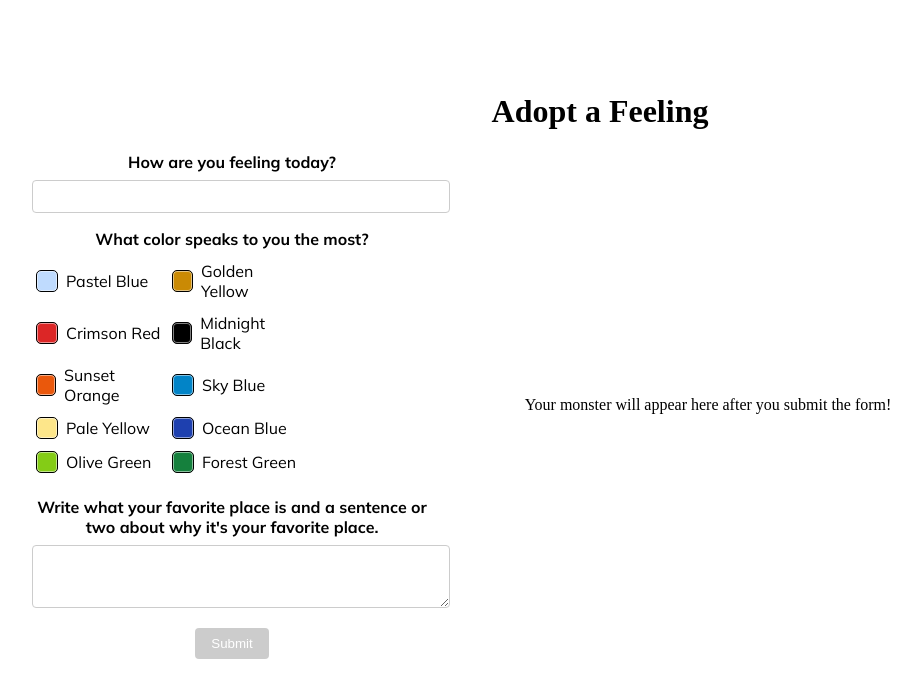
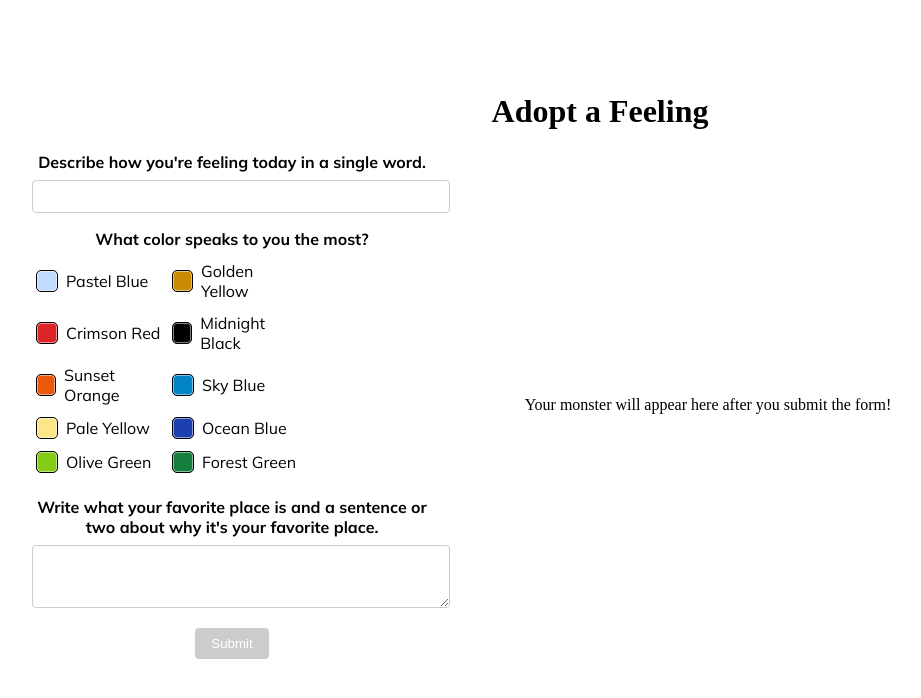
Before and after one commit to internette/ctrl-alt-live, a React (Vite) app in the folder adopt-a-feeling/: page / in a window 1280 px wide. Shown: the top 698 px of the page, without its empty margins (40-961 px from the left). Built offline with nearby package versions, Linux system fonts and the light colour scheme; no server answers.

Commit message:
Updated first question

```diff
--- a/adopt-a-feeling/src/components/form/FeelingForm.tsx
+++ b/adopt-a-feeling/src/components/form/FeelingForm.tsx
@@ -124,7 +124,7 @@ const FeelingForm: React.FC<FeelingFormProps> = ({ setMonster }) => {
     <form onSubmit={handleSubmit} className={classnames(styles.feelingForm, styles.mulishFont, styles.mulishNormal)}>
       <div className={classnames(styles.formGroup)}>
         <label htmlFor="feeling" className={classnames(styles.formLabel, styles.mulishFont, styles.mulishBold)}>
-          How are you feeling today?
+          Describe how you're feeling today in a single word.
         </label>
         <input
           type="text"
```
